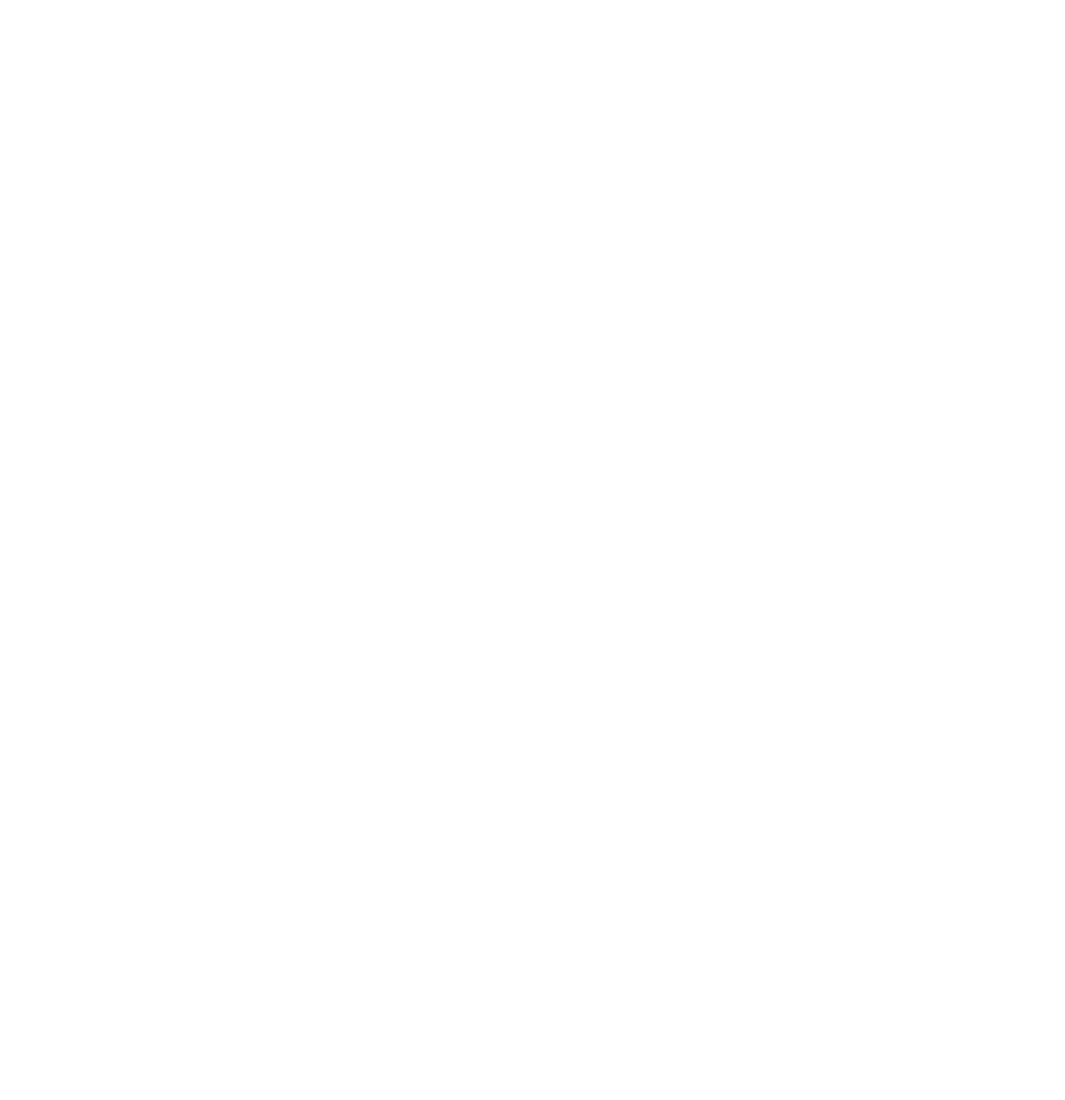
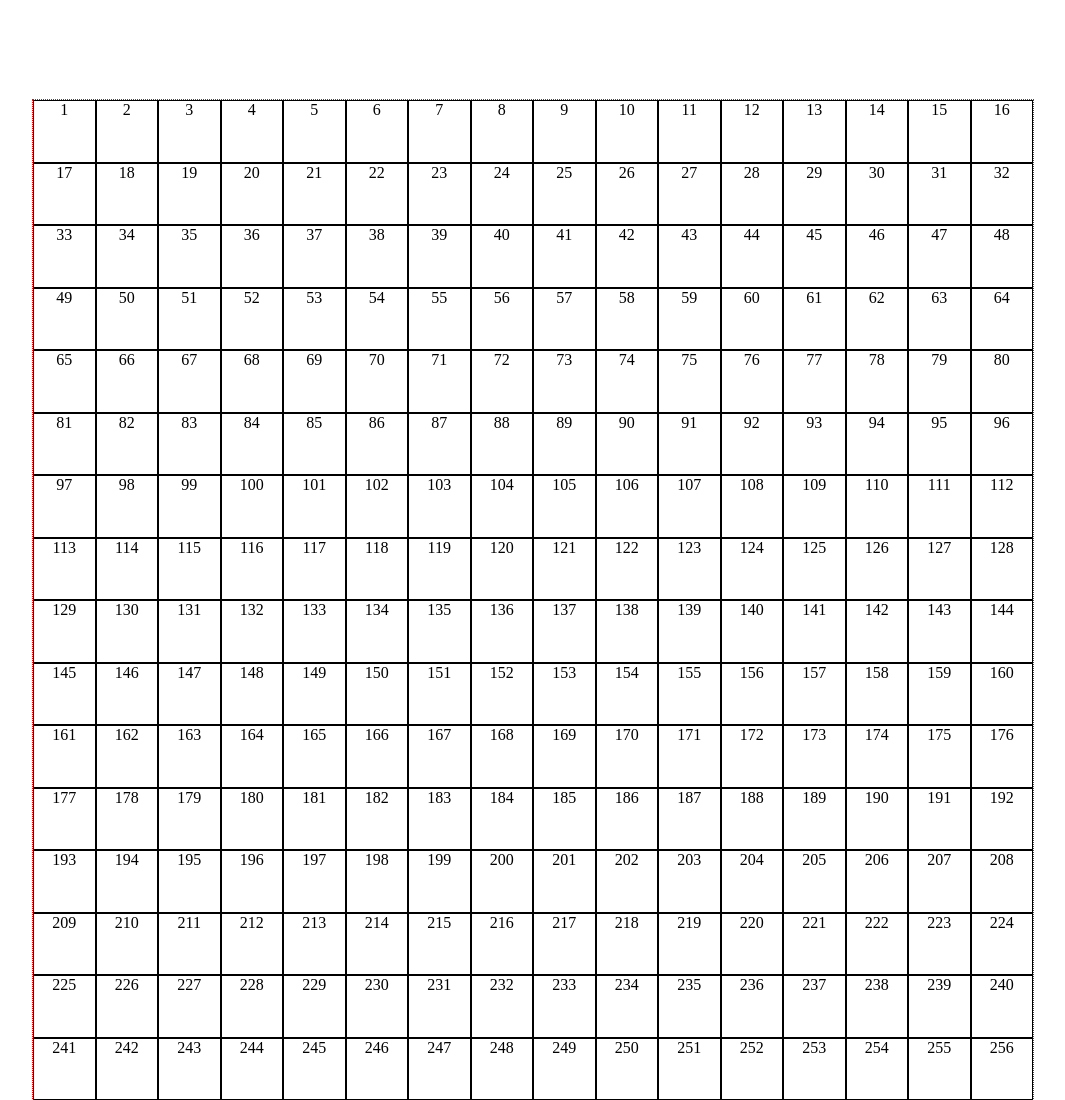
Before and after one commit to coopersimpson/etch-a-sketch, a plain HTML site: page index.html in a window 1280 px wide. Shown: the whole page, without its empty margins (107-1172 px from the left). Before the commit the page ends 800 px from the top, so only its background shows below. Drawn offline with Linux system fonts and the light colour scheme.

Commit message:
Add grid generator

```diff
--- a/index.html
+++ b/index.html
@@ -9,6 +9,6 @@
     <title>Etch A Sketch</title>
 </head>
 <body>
-
+    <div class="container"></div>
 </body>
 </html>
--- a/javascript.js
+++ b/javascript.js
@@ -0,0 +1,14 @@
+const container = document.querySelector(".container")
+
+function makeRows(rows, cols) {
+    // Add inline style to container
+    container.style.setProperty('--grid-rows', rows);
+    container.style.setProperty('--grid-cols', cols);
+    for (c = 0; c < (rows * cols); c++) {
+      let cell = document.createElement("div");
+      cell.innerText = (c + 1);
+      container.appendChild(cell).className = "grid-item";
+    };
+  };
+
+  makeRows(16, 16);
--- a/style.css
+++ b/style.css
@@ -4,3 +4,20 @@
     padding: 0;
     box-sizing: border-box;
 }
+
+.container {
+    outline: 1px dotted red;
+    margin: 0 auto;
+    margin-top: 100px;
+    width: 1000px;
+    height: 1000px;
+
+    display: grid;
+    grid-template-rows: repeat(var(--grid-rows), 1fr);
+    grid-template-columns: repeat(var(--grid-cols), 1fr);
+}
+
+.container div {
+    border: 1px solid black;
+    text-align: center;
+}
```
